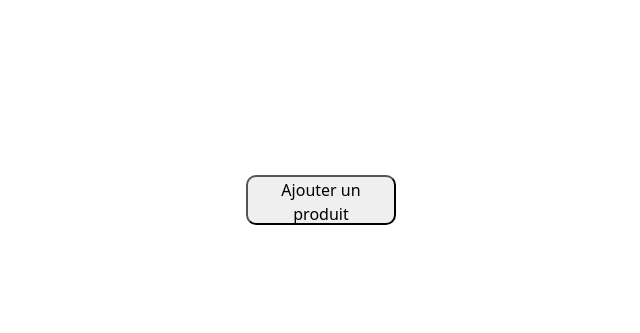
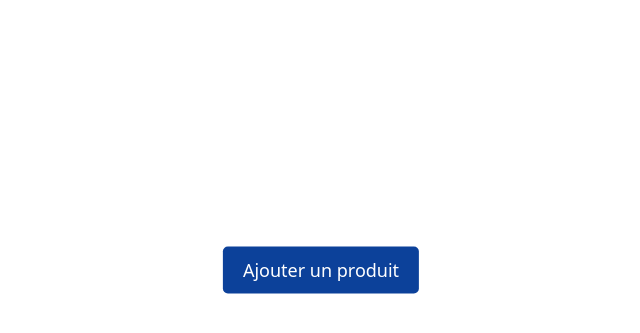
Before and after one commit to diegobussu/design_pattern, a PHP site: page / in a window 1280 px wide. Shown: the part 130-463 px from the top of the page, without its empty margins (319-959 px from the left). Run offline with PHP 8.4, Linux system fonts and the light colour scheme; data that the repository does not hold is empty.

Commit message:
refresh js files and css files

```diff
--- a/index.php
+++ b/index.php
@@ -40,28 +40,28 @@ $read->execute();
             </tbody>
         </table>
 
-        <button id="createProduct">Ajouter un produit</button>
+        <button id="createProduct" class="btn-save">Ajouter un produit</button>
 
         <div class="modal draggable" id="createModal">
         <div class="modal-content">
             <span class="close" id="closeModal">&times;</span>
             <h2>Ajouter un produit</h2>
                 <div class="form-group">
-                <label for="model">Modèle :</label>
-                <input type="text" id="model" name="model"></label>
+                    <label for="model">Modèle :</label>
+                    <input type="text" id="model" name="model"></input><br><br>
 
-                <label for="color">Couleur :</label>
-                <input type="text" id="color" name="color"></label>
+                    <label for="color">Couleur :</label>
+                    <input type="text" id="color" name="color"></input><br><br>
 
-                <label for="capacity">Capacité (en giga) :</label>
-                <input type="number" id="capacity" name="capacity"></label>
+                    <label for="capacity">Capacité (en giga) :</label>
+                    <input type="number" id="capacity" name="capacity"></input><br><br>
 
-                <label for="release_year">Année de sortie :</label>
-                <input type="date" id="release_year" name="release_year"></label>
+                    <label for="release_year">Année de sortie :</label>
+                    <input type="date" id="release_year" name="release_year"></input>
                 </div>
 
                 <div class="form-group">
-                    <button id="validProduct" class="btn-save">Valider</button>
+                    <button id="validProduct">Valider</button>
                 </div>
             </form>
         </div>
--- a/public/css/styles.css
+++ b/public/css/styles.css
@@ -3,22 +3,6 @@ body {
     display: flex;
     justify-content: center;
     flex-direction: column;
-}
-
-#createProduct {
-    width: 150px;
-    height: 50px;
-    border-radius: 10px;
-    cursor: pointer;
-    margin-top: 200px;
-    top: 50%;
-    left: 50%;
-    transform: translate(-50%, -50%);
-    position: relative;
-}
-
-#createProduct:hover {
-    background-color: antiquewhite;
 }
 
 .modal-content {
@@ -69,3 +53,21 @@ label {
 .draggable:active {
     cursor: grabbing;
 }
+
+.btn-save {
+    background-color: #0c419a;
+    color: #fff;
+    border: none;
+    padding: 10px 20px;
+    cursor: pointer;
+    font-size: 18px;
+    border-radius: 5px;
+    position: absolute;
+    top: 50%;
+    left: 50%;
+    transform: translate(-50%, -50%);
+}
+
+.btn-save:hover {
+    background-color: #175ACD;
+}
--- a/public/js/index.js
+++ b/public/js/index.js
@@ -10,13 +10,6 @@ document.addEventListener('DOMContentLoaded', function() {
 
     let isDragging = false;
     let offset = { x: 0, y: 0 };
-
-    document.addEventListener("mouseleave", () => {
-        if (isDragging) {
-            isDragging = false;
-            modal.style.cursor = "grab";
-        }
-    });
 
     modal.addEventListener("mousedown", (e) => {
         isDragging = true;
@@ -34,6 +27,19 @@ document.addEventListener('DOMContentLoaded', function() {
     document.addEventListener("mouseup", () => {
         isDragging = false;
         modal.style.cursor = "grab";
+    });
+
+    document.addEventListener("mouseleave", () => {
+        if (isDragging) {
+            isDragging = false;
+            modal.style.cursor = "grab";
+        }
+    });
+
+    window.addEventListener('click', function (event) {
+        if (event.target === modal) {
+            modal.style.display = "none";
+        }
     });
 
     validProduct.addEventListener("click", (event) => {
```
